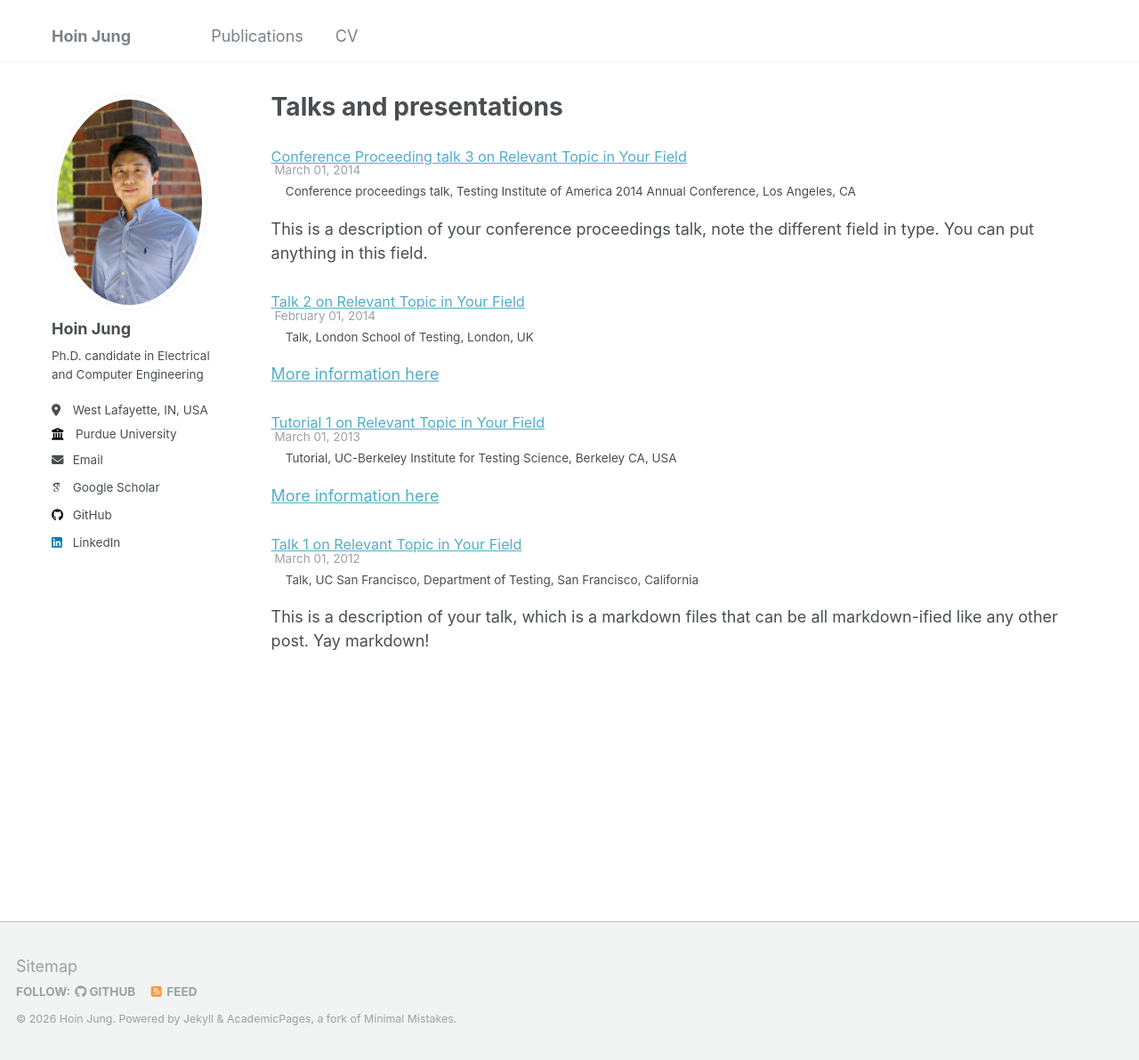
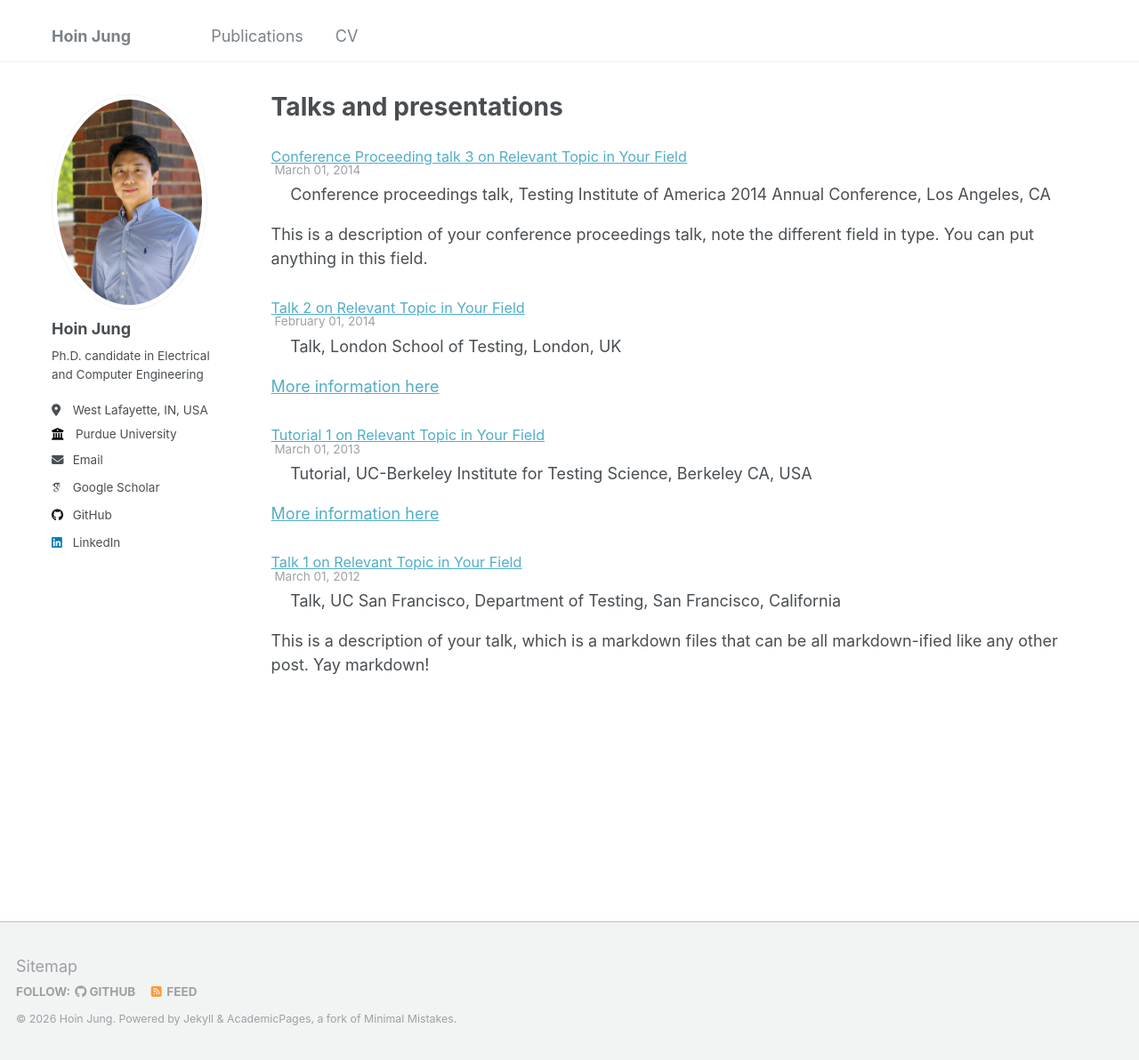
Before and after one commit to HoinJung/hoinjung.github.io, a Jekyll site: the page built from _pages/talks.html, in a window 1280 px wide and 1192 px high. Shown: the whole window at 89% size. Built offline with Jekyll 4.4.1, drawn with Linux system fonts in a browser that asks for light colours; some web fonts are replaced.

Commit message:
Adjust font size in archive item excerpt

```diff
--- a/_sass/_archive.scss
+++ b/_sass/_archive.scss
@@ -62,8 +62,8 @@
 .archive__item-excerpt {
   margin-top: 0em;
    margin-bottom: 0.0em;
-  font-size: $type-size-6;
-   // font-size: 0.75em;
+  // font-size: $type-size-6;
+   font-size: 1.0em;
    padding-left: 1.2em;
 
   & + p {
```
